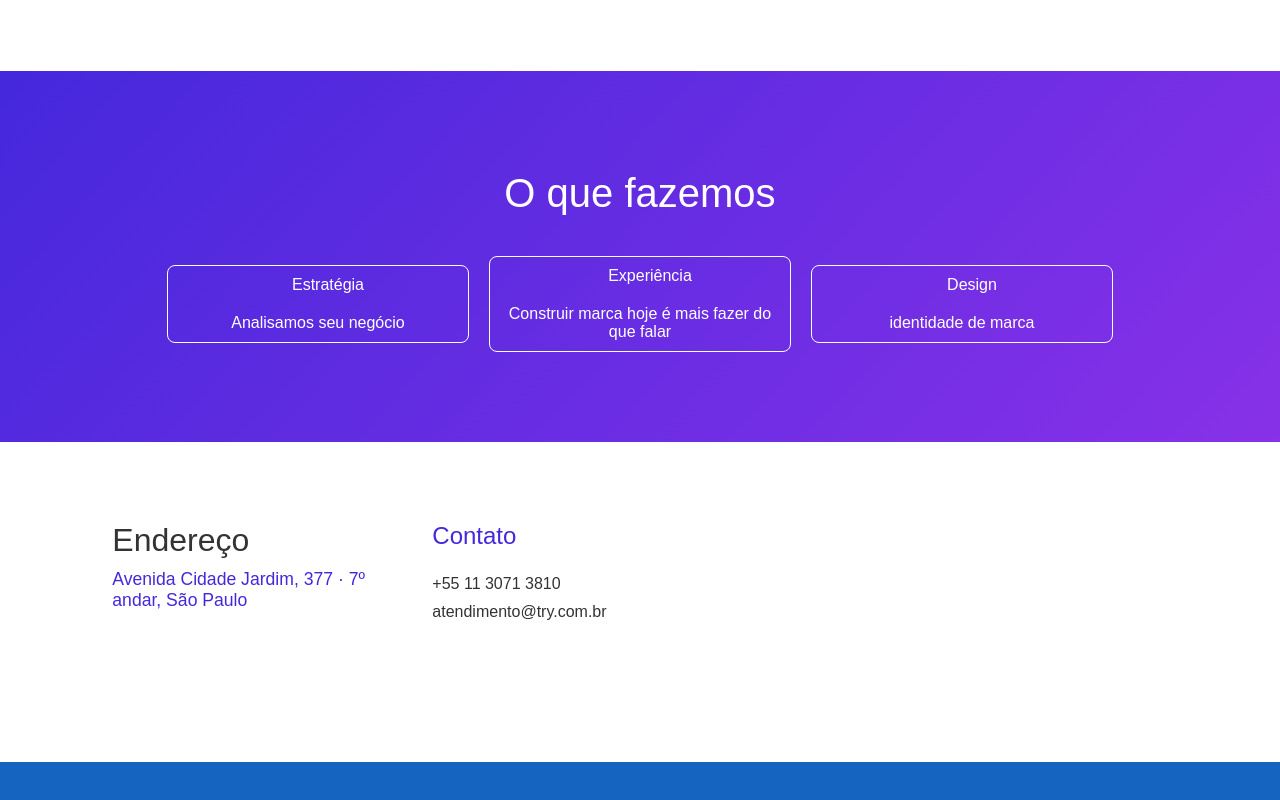
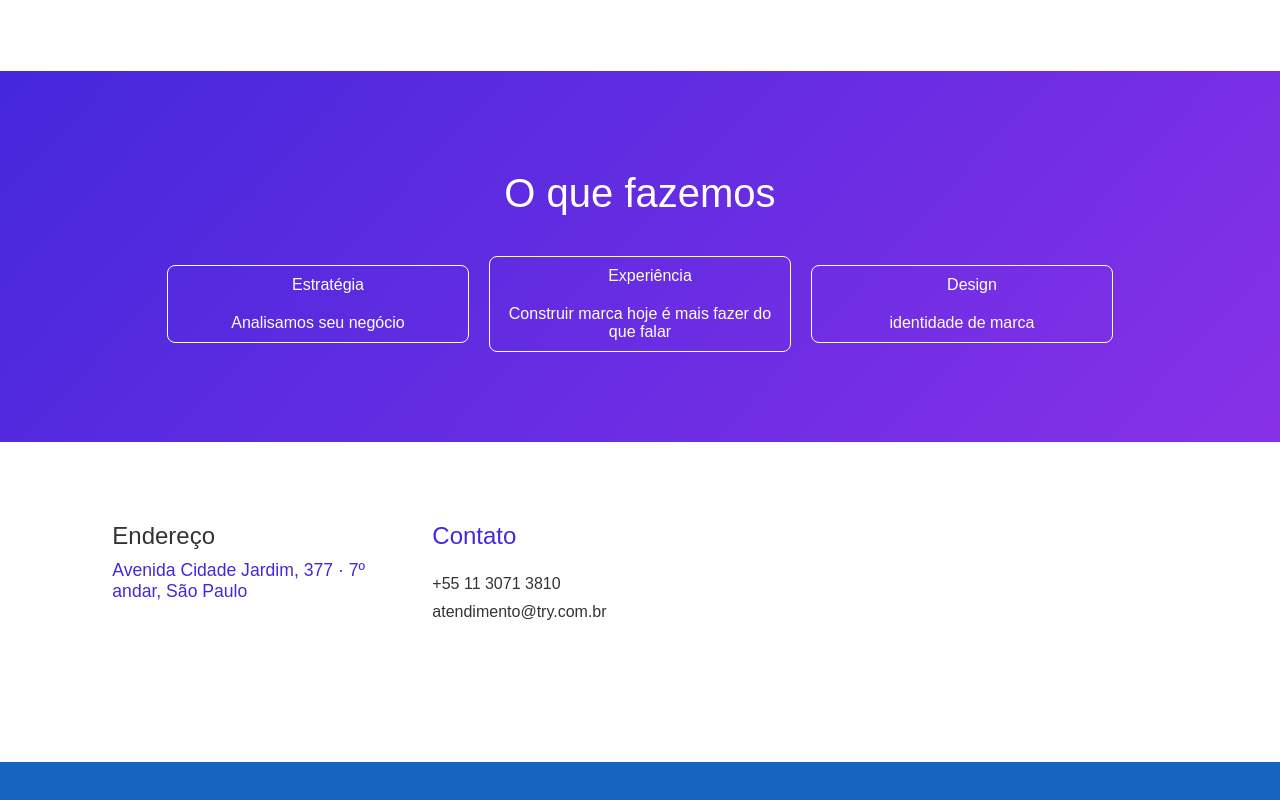
Before and after one commit to vanperote/Try_landing_page, a plain HTML site: page index.html in a window 1280 px wide. Shown: the part 1419-2219 px from the top of the page. Drawn offline with nearby package versions, Linux system fonts and the light colour scheme.

Commit message:
Update index.html

```diff
--- a/index.html
+++ b/index.html
@@ -151,7 +151,7 @@
         <div class="container_footer">
             <div class="footer_left">
                 <div class="data_footer_left">
-                    <h1 class="title">Endereço</h1>
+                    <h2 class="title">Endereço</h1>
                     <p class="subtitle">Avenida Cidade Jardim, 377 · 7º andar, São Paulo</p>
 
                 </div>
```
